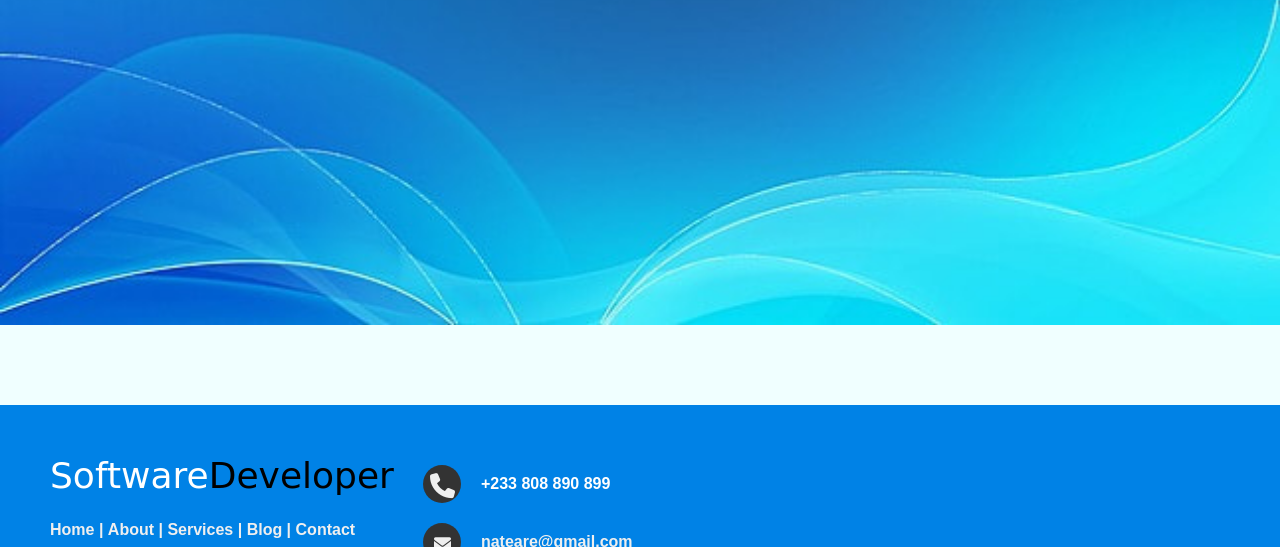
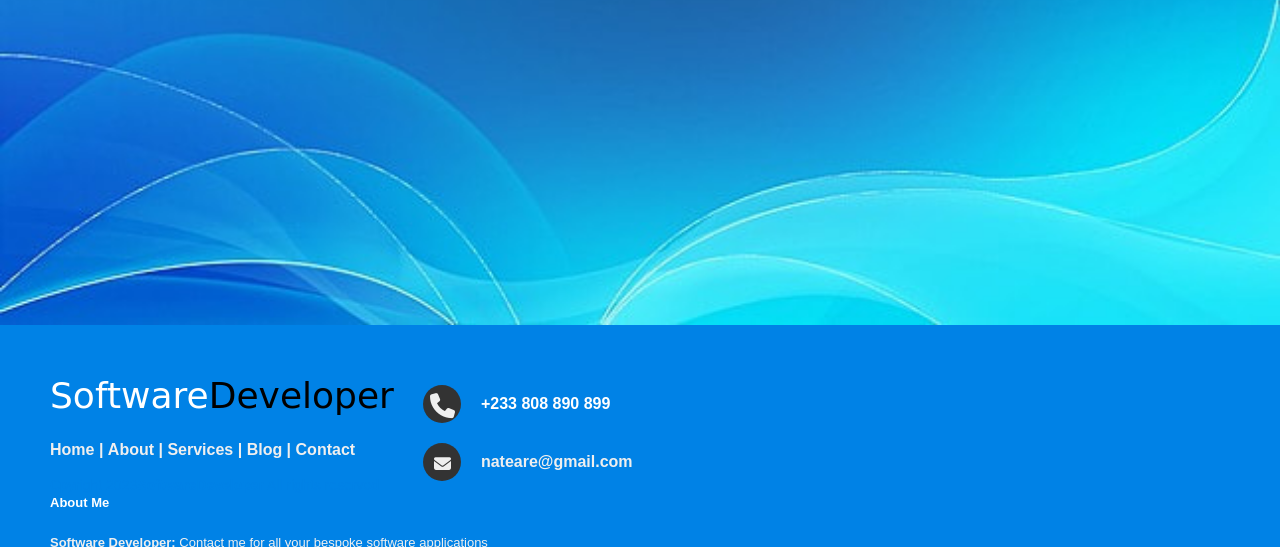
Before and after one commit to natecodex/myproject, a plain HTML site: page index.html in a window 1280 px wide. Shown: the part 555-1102 px from the top of the page. Drawn offline with Linux system fonts and the light colour scheme.

Commit message:
removed space between footer and index page

```diff
--- a/style.css
+++ b/style.css
@@ -1,6 +1,6 @@
 *{
     padding: 0;
-    margin: 0;
+    margin: 0px;
     text-decoration: none;
     list-style: none;
     box-sizing: border-box;
@@ -435,6 +435,7 @@ a.active,a:hover{
     footer{
         position: static;
         margin: 0;
+
     }
 }
 .footer-distributed{
@@ -444,7 +445,7 @@ a.active,a:hover{
     text-align: left;
     font: bold 16px sans-serif;
     padding: 50px 50px 60px 50px;
-    margin-top: 80px;
+    margin-top: 0px;
 }
 .footer-distributed .footer-left, .footer-distributed .footer-center, .footer-distributed .footer-right{
     display: inline-block;
```
